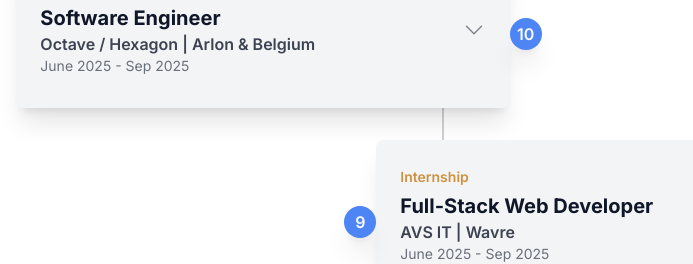
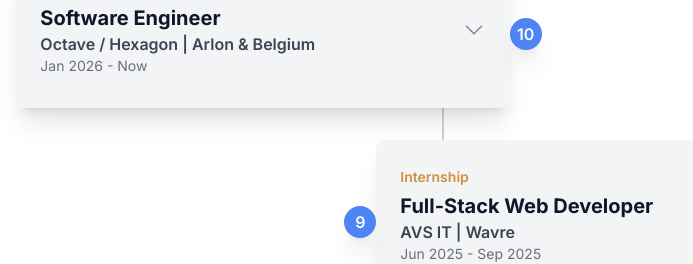
Before and after one commit to denis-collette/personnal-portfolio, an Astro site: page /cv in a window 1280 px wide. Shown: the part 540-804 px from the top of the page, 197-890 px from the left. Built offline with nearby package versions, Linux system fonts and the light colour scheme; Astro itself is replaced by a stand-in of ours.

Commit message:
correction date last job

```diff
--- a/src/components/CVTimeline.astro
+++ b/src/components/CVTimeline.astro
@@ -5,7 +5,7 @@
     title: "Software Engineer",
     company: "Octave / Hexagon | Arlon & Belgium",
     type: "Full-time",
-    date: "June 2025 - Sep 2025",
+    date: "Jan 2026 - Now",
     description:
       "Maintained mission-critical products and provided on-site preventive maintenance and user assistance across Belgium. Served as the primary client-facing representative for operational troubleshooting and participated in the guard duty rotation.",
     align: "right",
@@ -14,7 +14,7 @@
     title: "Full-Stack Web Developer",
     company: "AVS IT | Wavre",
     type: "Internship",
-    date: "June 2025 - Sep 2025",
+    date: "Jun 2025 - Sep 2025",
     description:
       "Developed and maintained web application components using Angular and Astro, contributing to dynamic and responsive user interfaces. Gained practical experience with the AWS ecosystem, deploying and managing cloud infrastructure (S3, CodePipeline, IAM, DynamoDB) in an Agile environment. Collaborated with the development team, participating in code reviews and sprint planning.",
     align: "left",
```
